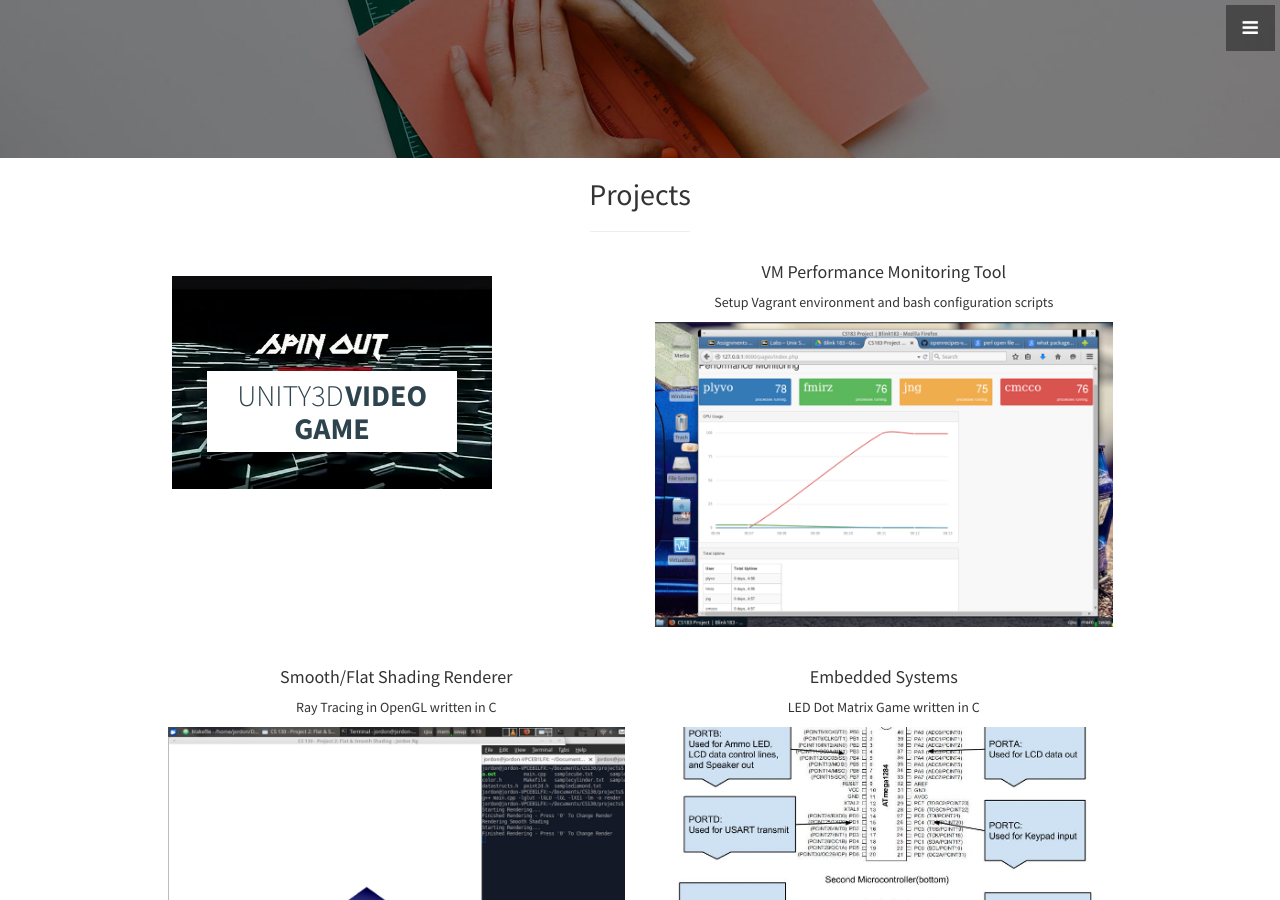
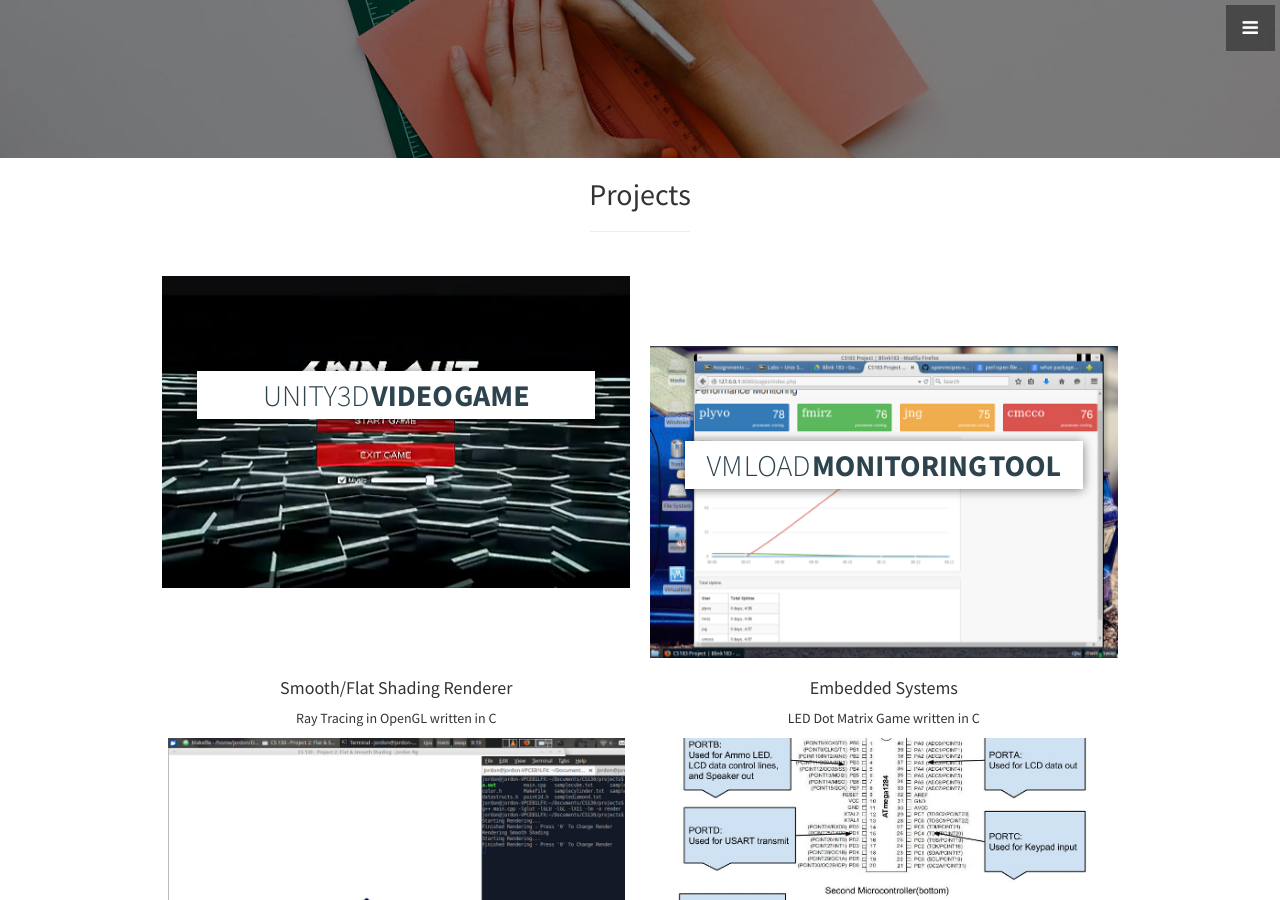
Before and after one commit to jsng0/jsng0.github.io, a Jekyll site: the page index.html, which Jekyll copies as it is, in a window 1280 px wide and 900 px high, scrolled down 1698 px. Built offline with Jekyll 4.4.1, drawn with Linux system fonts in a browser that asks for light colours; comment, search, counter and statistics services are not loaded.

Commit message:
changed proj2 to steve hover effect

```diff
--- a/index.html
+++ b/index.html
@@ -109,27 +109,27 @@
                     <h2>Projects</h2>
                     <hr class="small">
                     <div class="row">
-                        <div class="col-md-6">
                         <div class="grid">
                             <figure class="effect-steve">
                                 <a href = "https://github.com/the-jsng/SpinOut">
                                     <img class="img-portfolio img-responsive" src="img/portfolio-1.png">
                                     <figcaption>
                                     <h2>Unity3D <span>Video Game</span></h2>
-                                        <p>Built GUI/UX elements and split screen using C# scripts.</p>
+                                    <p>Built GUI/UX elements and split screen using C# scripts</p>
                                     </figcaption>
                                 </a>
                             </figure>
                         </div>
-                        </div>
-                        <div class="col-md-6">
-                            <div class="portfolio-item">
-                                <h4>VM Performance Monitoring Tool</h4>
+                        <div class="grid">
+                            <figure class="effect-steve">
+                                <a href="https://github.com/the-jsng/Performance-Monitoring">
+                                    <img class="img-portfolio img-responsive" src="img/portfolio-2.png">
+                                    <figcaption>
+                                    <h2>VM Load <span>Monitoring Tool</span></h2>
                                     <p>Setup Vagrant environment and bash configuration scripts</p>
-                                        <a href="https://github.com/the-jsng/Performance-Monitoring" style = "color: #000000">
-                                            <img class="img-portfolio img-responsive" src="img/portfolio-2.png">
+                                    </figcaption>
                                 </a>
-                            </div>
+                            </figure>
                         </div>
                     </div>
                     <div class="row">
```
Lines whose indentation alone changed are shown as unchanged.
